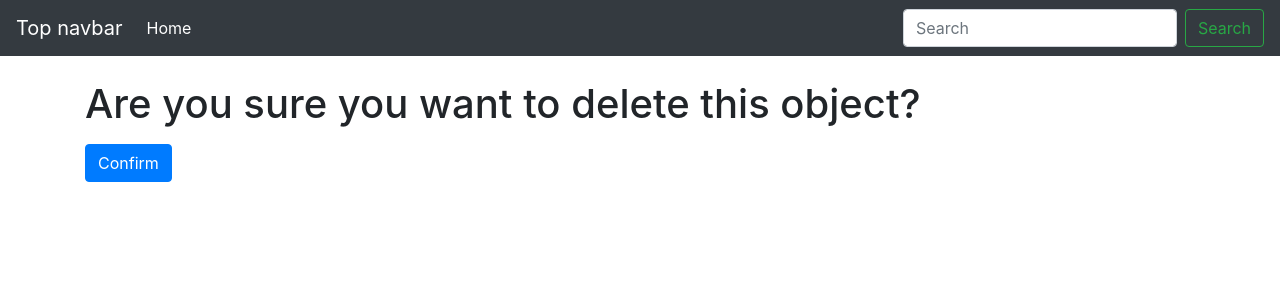
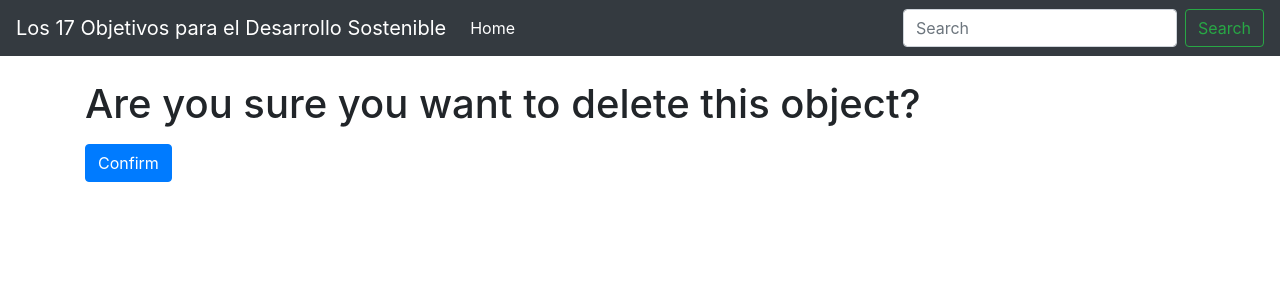
Before and after one commit to waltermilcoff/blogwalter, a Django app: a page that uses blog17ods/blog17ods/templates/base.html in a window 1280 px wide. Shown: the top 300 px of the page. Run offline with Django 3.2, Linux system fonts and the light colour scheme; data comes from the database, SQL or seed files in the repository; some libraries are stand-ins or nearby versions.

Commit message:
Proyecto Finalizado!!!

```diff
--- a/blog17ods/blog17ods/settings.py
+++ b/blog17ods/blog17ods/settings.py
@@ -26,6 +26,7 @@ INSTALLED_APPS = [
     'django.contrib.sessions',
     'django.contrib.messages',
     'django.contrib.staticfiles',
+    'blog17ods',
 
     'django.contrib.sites',
 
--- a/blog17ods/blog17ods/templates/base.html
+++ b/blog17ods/blog17ods/templates/base.html
@@ -12,7 +12,7 @@
   </head>
   <body>
     <nav class="navbar navbar-expand-md navbar-dark bg-dark mb-4">
-  <a class="navbar-brand" href="#">Top navbar</a>
+  <a class="navbar-brand" href="#">Los 17 Objetivos para el Desarrollo Sostenible</a>
   <button class="navbar-toggler" type="button" data-toggle="collapse" data-target="#navbarCollapse" aria-controls="navbarCollapse" aria-expanded="false" aria-label="Toggle navigation">
     <span class="navbar-toggler-icon"></span>
   </button>
```
